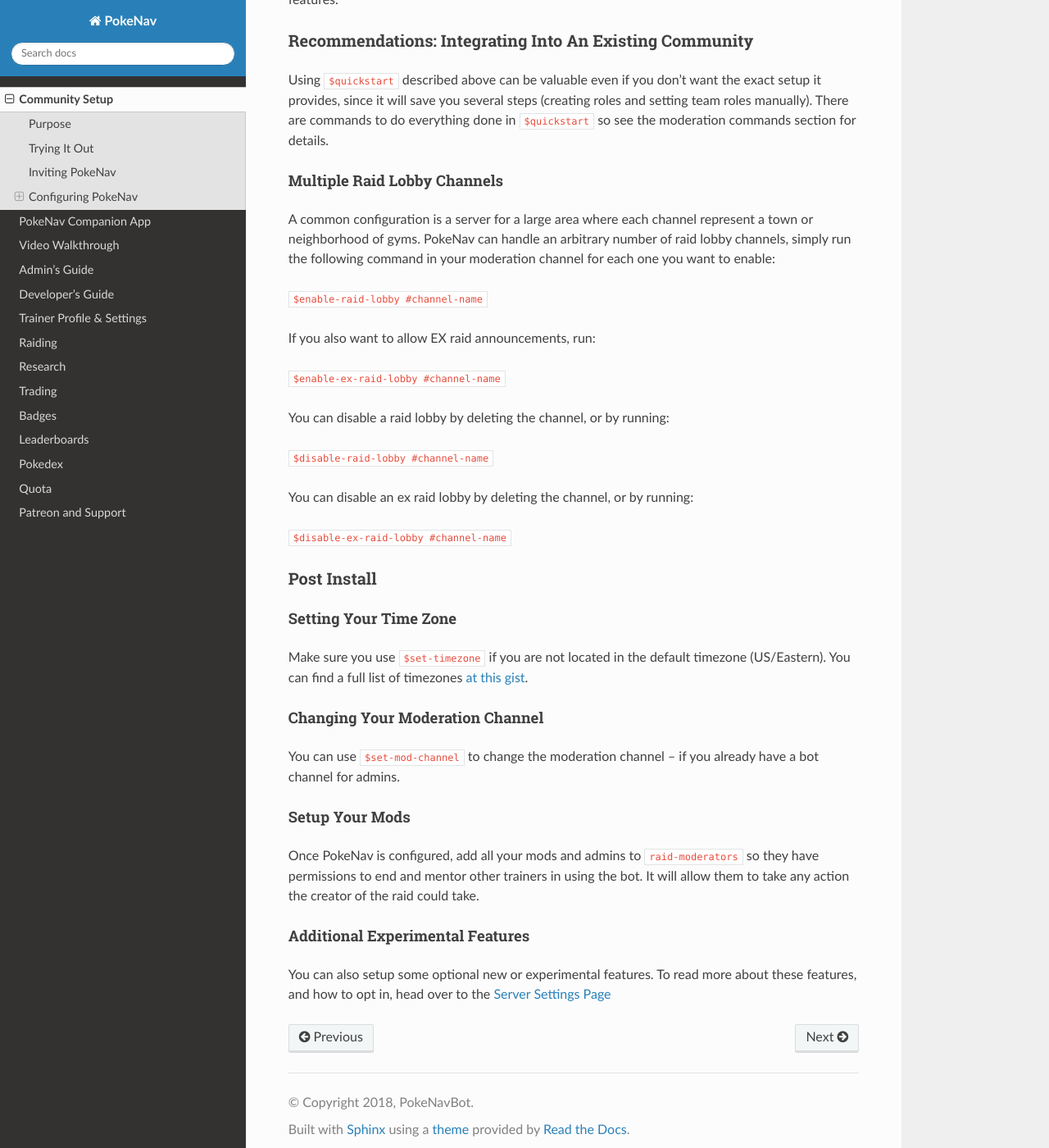
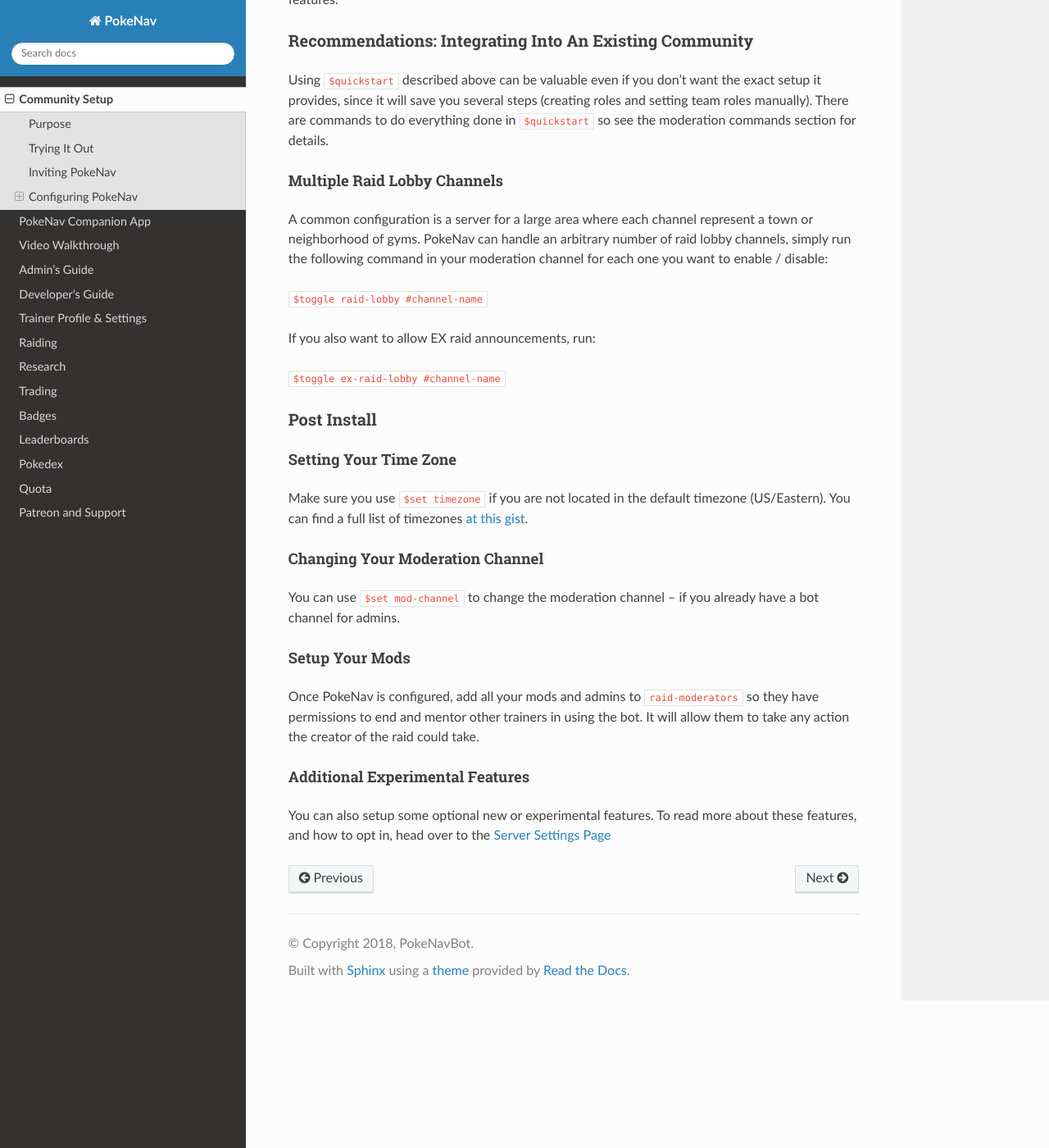
Before and after one commit to PokeNavBot/pokenav-documentation, a Sphinx documentation site: the page built from source/community_setup.md, in a window 1280 px wide and 1400 px high, scrolled down 3024 px. Shown: the whole window at 82% size. Built offline with Sphinx 7.4.7 and the Read the Docs theme 2.0.0, drawn with Linux system fonts in a browser that asks for light colours; formulas are drawn with MathJax 3.

Commit message:
fixing docs

```diff
--- a/source/community_setup.md
+++ b/source/community_setup.md
@@ -78,31 +78,23 @@
 
 #### Multiple Raid Lobby Channels
 
-A common configuration is a server for a large area where each channel represent a town or neighborhood of gyms. PokeNav can handle an arbitrary number of raid lobby channels, simply run the following command in your moderation channel for each one you want to enable:
+A common configuration is a server for a large area where each channel represent a town or neighborhood of gyms. PokeNav can handle an arbitrary number of raid lobby channels, simply run the following command in your moderation channel for each one you want to enable / disable:
 
-`$enable-raid-lobby #channel-name`
+`$toggle raid-lobby #channel-name`
 
 If you also want to allow EX raid announcements, run:
 
-`$enable-ex-raid-lobby #channel-name`
-
-You can disable a raid lobby by deleting the channel, or by running:
-
-`$disable-raid-lobby #channel-name`
-
-You can disable an ex raid lobby by deleting the channel, or by running:
-
-`$disable-ex-raid-lobby #channel-name`
+`$toggle ex-raid-lobby #channel-name`
 
 ### Post Install
 
 #### Setting Your Time Zone
 
-Make sure you use `$set-timezone` if you are not located in the default timezone (US/Eastern). You can find a full list of timezones [at this gist](https://gist.github.com/heyalexej/8bf688fd67d7199be4a1682b3eec7568).
+Make sure you use `$set timezone` if you are not located in the default timezone (US/Eastern). You can find a full list of timezones [at this gist](https://gist.github.com/heyalexej/8bf688fd67d7199be4a1682b3eec7568).
 
 #### Changing Your Moderation Channel
 
-You can use `$set-mod-channel` to change the moderation channel -- if you already have a bot channel for admins.
+You can use `$set mod-channel` to change the moderation channel -- if you already have a bot channel for admins.
 
 #### Setup Your Mods
 
```
